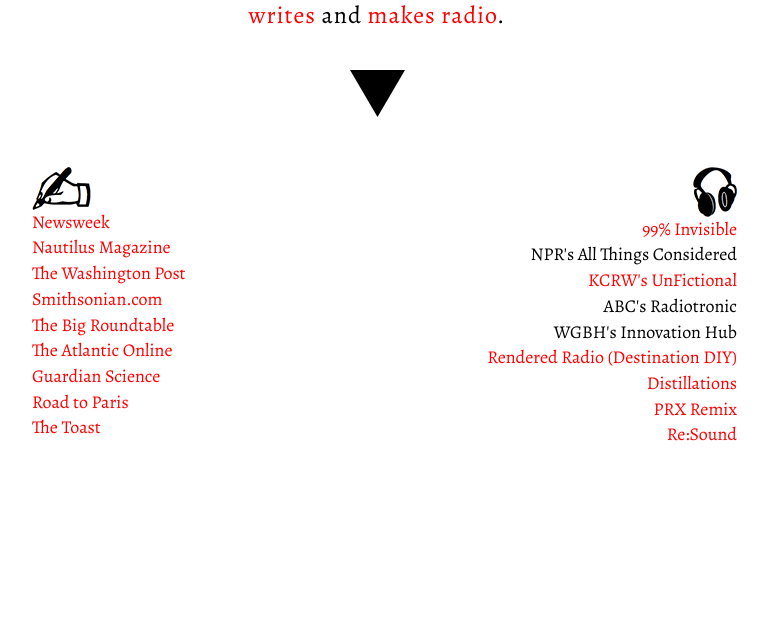
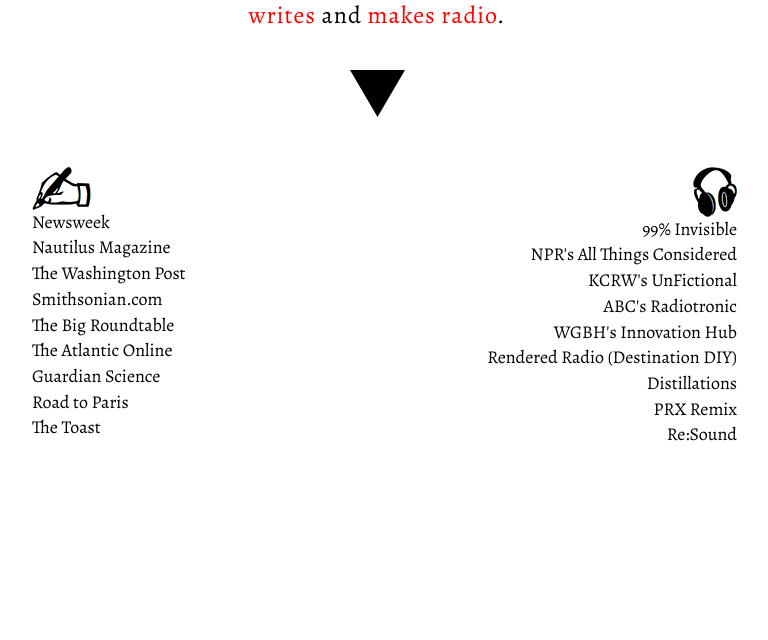
Before and after one commit to grodzianowski/dgws, a PHP site: page / in a window 1280 px wide. Shown: the part 220-860 px from the top of the page, without its empty margins (263-1031 px from the left). Run offline with PHP 8.4, Linux system fonts and the light colour scheme.

Commit message:
link color

```diff
--- a/css/daniel.css
+++ b/css/daniel.css
@@ -31,6 +31,14 @@ ul{
 	-webkit-margin-start:0px;
 	-webkit-margin-end: 0px;
 	-webkit-padding-start: 0px;
+}
+
+li a{
+	color:#000;
+}
+
+li a:hover{
+	color:red;
 }
 
 h1,
```
